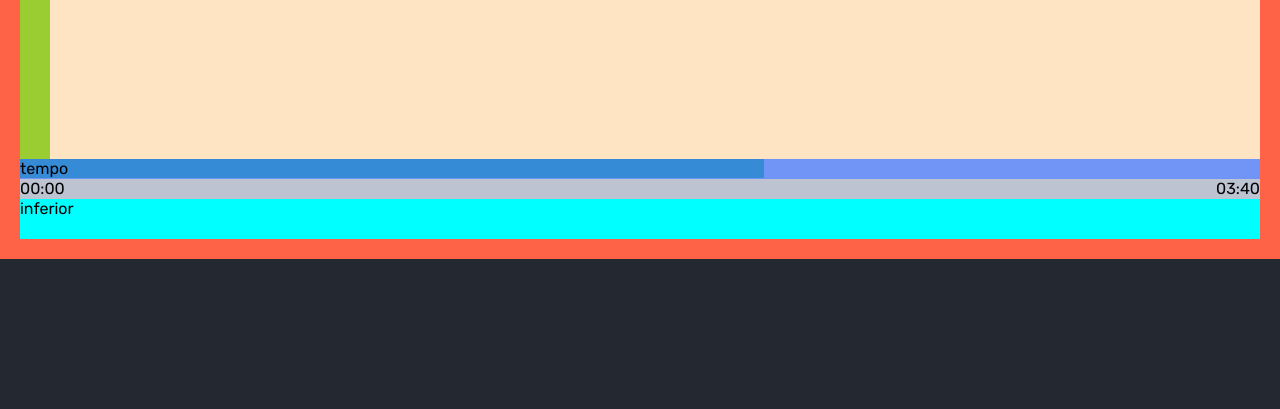
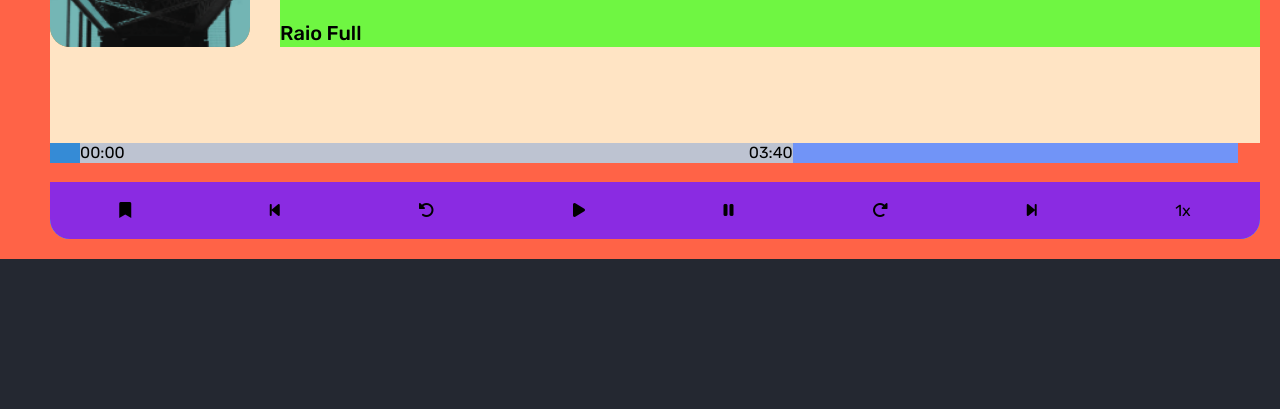
Before and after one commit to washingtonnuness/codifica-mais, a PHP site: page / in a window 1280 px wide. Shown: the part 391-800 px from the top of the page. Run offline with PHP 8.4, Linux system fonts and the light colour scheme.

Commit message:
Finalizado

```diff
--- a/html css/card-player-vazio/index.html
+++ b/html css/card-player-vazio/index.html
@@ -25,20 +25,32 @@
               <img src="./album.png" alt="" srcset="" />
             </div>
             <div class="titulos">
-              <div class="titulo-1">titulo-1</div>
-              <div class="titulo-2">titulo-2</div>
-              <div class="titulo-3">titulo-3</div>
+              <div class="titulo-1">Ep. 128</div>
+              <div class="titulo-2">Aprendendo Flexbox no codifaca</div>
+              <div class="titulo-3">Raio Full</div>
             </div>
           </div>
           <div class="barra-tempo">
-            <div class="barra">tempo</div>
-          </div>
-          <div class="tempo-progresso">
-            <div class="tempo-inicial">00:00</div>
-            <div class="tempo-inicial">03:40</div>
+            <div class="barra">
+              <div class="tempo-progresso">
+                <div class="tempo-inicial">00:00</div>
+                <div class="tempo-inicial">03:40</div>
+              </div>
+            </div>
           </div>
         </div>
-        <div class="player-inferior">inferior</div>
+        <div class="player-inferior">
+          <div class="botoes">
+            <i class="fa-solid fa-bookmark"></i>
+            <i class="fa-solid fa-backward-step"></i>
+            <i class="fa-solid fa-rotate-left"></i>
+            <i class="fa-solid fa-play"></i>
+            <i class="fa-solid fa-pause"></i>
+            <i class="fa-solid fa-rotate-right"></i>
+            <i class="fa-solid fa-forward-step"></i>
+            1x
+          </div>
+        </div>
       </div>
     </div>
   </body>
--- a/html css/card-player-vazio/styles.css
+++ b/html css/card-player-vazio/styles.css
@@ -29,7 +29,6 @@ body {
 .card-player .player .player-superior {
   flex: 1;
   margin-top: 20px;
-  background-color: yellowgreen;
 }
 
 .card-player .player .player-superior .informacoes {
@@ -44,34 +43,48 @@ body {
   background-color: rgb(213, 141, 53);
   width: 200px;
   height: 200px;
+  margin-top: 3rem;
+  border-radius: 20px;
 }
 .card-player .player .player-superior .informacoes .imagem img {
   background-color: rgb(213, 141, 53);
   width: 200px;
   height: 200px;
+  border-radius: 20px;
 }
 
 .card-player .player .player-superior .informacoes .titulos {
   display: flex;
   flex-direction: column;
-  height: 55%;
   width: 100%;
-  background-color: rgb(92, 87, 81);
+  height: 200px;
+  margin-top: 3rem;
+  margin-left: 30px;
+  background-color: rgb(111, 246, 66);
 }
 .card-player .player .player-superior .informacoes .titulos .titulo-1 {
   margin-top: 10px;
+  color: blue;
+  font-size: 25px;
+  font-weight: 700;
 }
 
 .card-player .player .player-superior .informacoes .titulos .titulo-2 {
-  margin-top: 30px;
+  margin-top: 3.3rem;
+  color: rgb(123, 123, 134);
+  font-size: 20px;
+  font-weight: 500;
 }
 .card-player .player .player-superior .informacoes .titulos .titulo-3 {
-  margin-top: 30px;
+  margin-top: 3.63rem;
+  font-size: 20px;
+  font-weight: 500;
 }
 
 .card-player .player .player-superior .barra-tempo {
   background-color: rgb(113, 148, 247);
-  width: 100%;
+  width: 95.8%;
+  margin-left: 30px;
   height: 20px;
 }
 
@@ -86,9 +99,25 @@ body {
   height: 20px;
   display: flex;
   justify-content: space-between;
+   margin-left: 30px;
 }
+
 
 .card-player .player .player-inferior {
   background-color: aqua;
-  flex: 0.1;
+  flex: 0.15;
+  border-radius: 20px;
+  margin-left: 30px;
+
 }
+
+.botoes {
+  display: flex;
+  justify-content: space-around;
+  background-color: blueviolet;
+  align-items: center;
+  width: 100%;
+  height: 100%;
+  /* borda dois primeiros canto esquerdo superior e infeiro os dois seguinte lado direito superior e inferior */
+  border-radius: 0px 0px 20px 20px;
+}
```
Also changed, not shown: html css/card-player-vazio/album.png (added).
